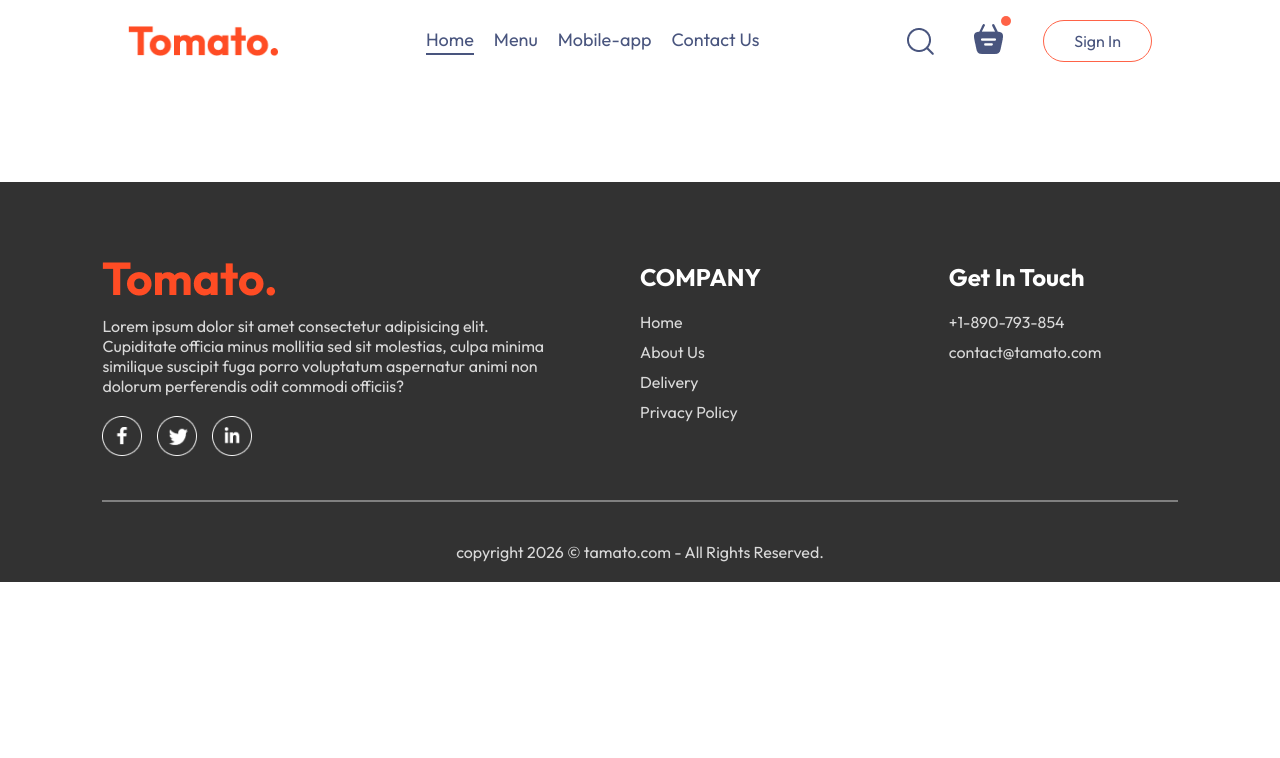
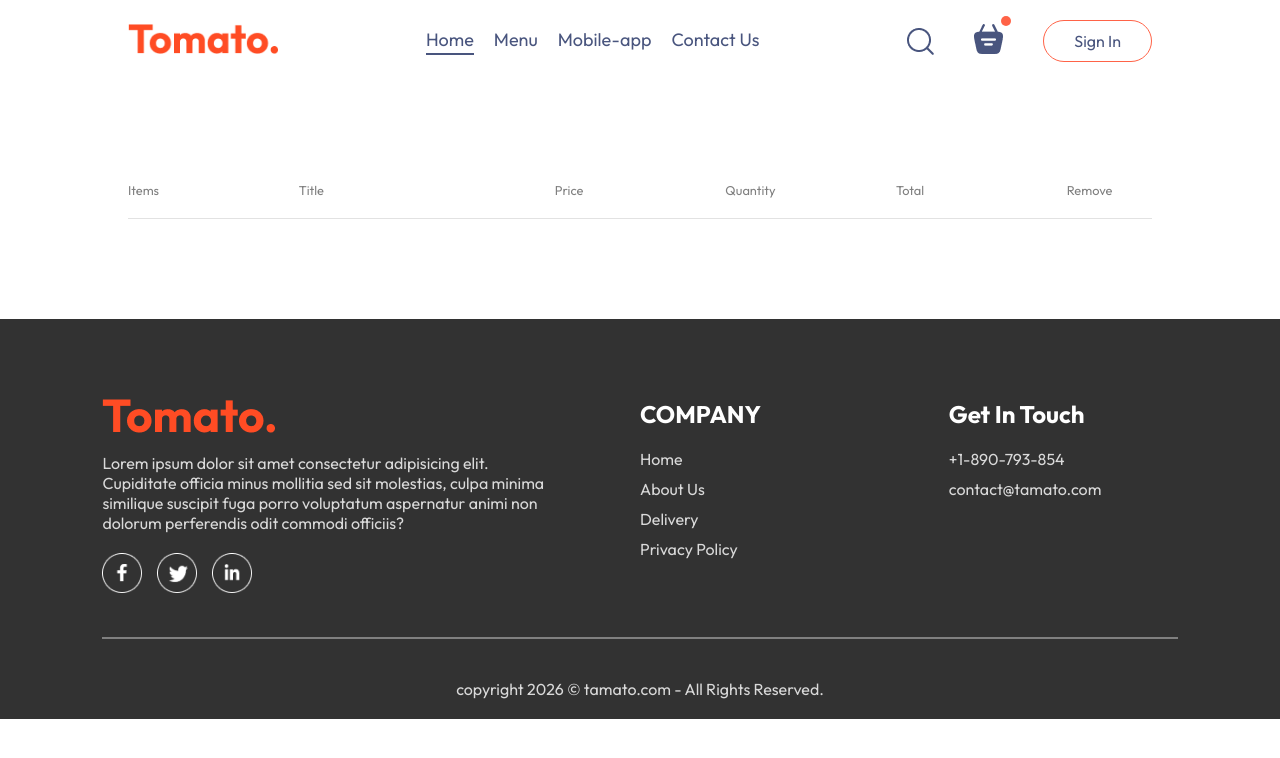
Before and after one commit to Spidy-47/Food-Delivery-WebApp, a React (Vite) app in the folder frontend/: page /cart in a window 1280 px wide. Shown: the top 758 px of the page. Built offline with nearby package versions, Linux system fonts and the light colour scheme.

Commit message:
create and update cart page and add css to it

```diff
--- a/frontend/src/components/Navbar/Navbar.jsx
+++ b/frontend/src/components/Navbar/Navbar.jsx
@@ -7,7 +7,7 @@
     const [menu, setMenu] = useState("Home")
   return (
     <div className="navbar">
-       <img src={assets.logo} alt="Logo" className="logo" />
+       <Link to='/'><img src={assets.logo} alt="Logo" className="logo" /></Link>
        <ul className="navbar-menu">
         <Link to='/' className={menu === "Home" ? "active" : ""} onClick={() => setMenu("Home")}>Home</Link>
         <a href='#explore-menu' className={menu === "Menu" ? "active" : ""} onClick={() => setMenu("Menu")}>Menu</a>
@@ -18,7 +18,7 @@
        <div className="navbar-right">
         <img src={assets.search_icon} alt="Search" className="search-icon" />
         <div className="navbar-search-icon">
-            <img src={assets.basket_icon} alt="" />
+            <Link to='/cart'><img src={assets.basket_icon} alt="" /></Link>
             <div className="dot"></div>
         </div>
             <button onClick={() => setShowLogin(true)}>Sign In</button>
--- a/frontend/src/pages/Cart/Cart.css
+++ b/frontend/src/pages/Cart/Cart.css
@@ -0,0 +1,31 @@
+.cart{
+    margin-top: 100px;
+}
+
+.cart-items-title{
+    display: grid;
+    grid-template-columns: 1fr 1.5fr 1fr 1fr 1fr 0.5fr;
+    align-items: center;
+    color: grey;
+    font-size: max(1vw,12px);
+}
+
+.cart-items-item{
+    margin: 10px 0px;
+    color: black;
+}
+
+.cart-items-item img{
+    width: 50px;
+}
+
+.cart hr{
+    height: 1px;
+    background-color: #e2e2e2;
+    border: none;
+
+}
+
+.cart-items-item .cross{
+    cursor: pointer;
+}
--- a/frontend/src/pages/Cart/Cart.jsx
+++ b/frontend/src/pages/Cart/Cart.jsx
@@ -1,11 +1,41 @@
-import React from 'react'
-import './Cart.css'
+import React, { useContext } from "react";
+import "./Cart.css";
+import { StoreContext } from "../../context/StoreContext";
 function Cart() {
+  const { cartItems, food_list, removeFromCart } = useContext(StoreContext);
   return (
-    <div>
-
+    <div className="cart">
+      <div className="cart-items">
+        <div className="cart-items-title">
+          <p>Items</p>
+          <p>Title</p>
+          <p>Price</p>
+          <p>Quantity</p>
+          <p>Total</p>
+          <p>Remove</p>
+        </div>
+        <br />
+        <hr />
+        {food_list.map((item, index) => {
+          if (cartItems[item._id] > 0) {
+            return (
+              <div>
+                <div className="cart-items-title cart-items-item">
+                  <img src={item.image} alt=""></img>
+                  <p>{item.name}</p>
+                  <p>{item.price}</p>
+                  <p>{cartItems[item._id]}</p>
+                  <p>{item.price * cartItems[item._id]}</p>
+                  <p className="cross">x</p>
+                </div>
+                <hr />
+              </div>
+            );
+          }
+        })}
+      </div>
     </div>
-  )
+  );
 }
 
-export default Cart
+export default Cart;
```
